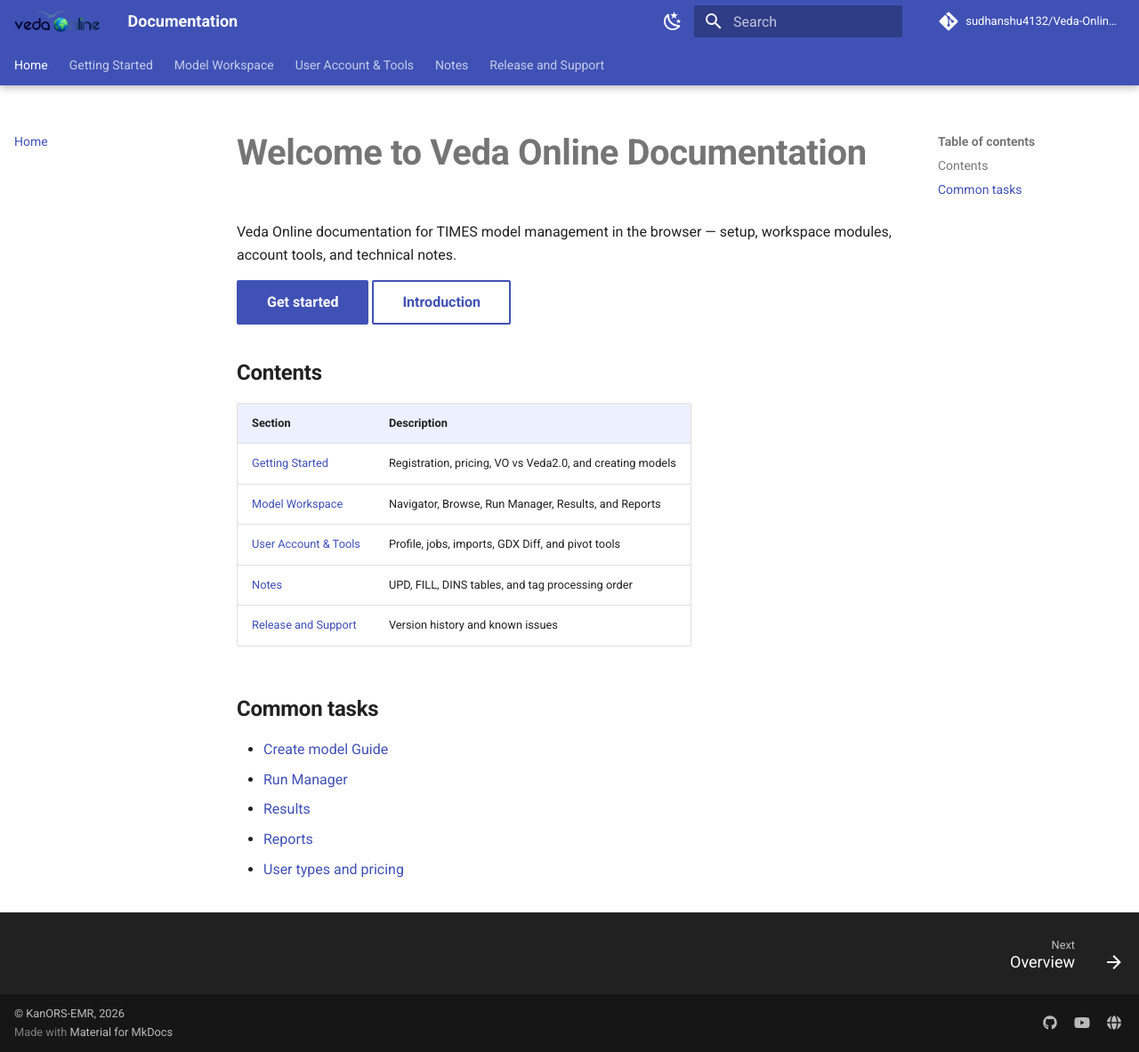
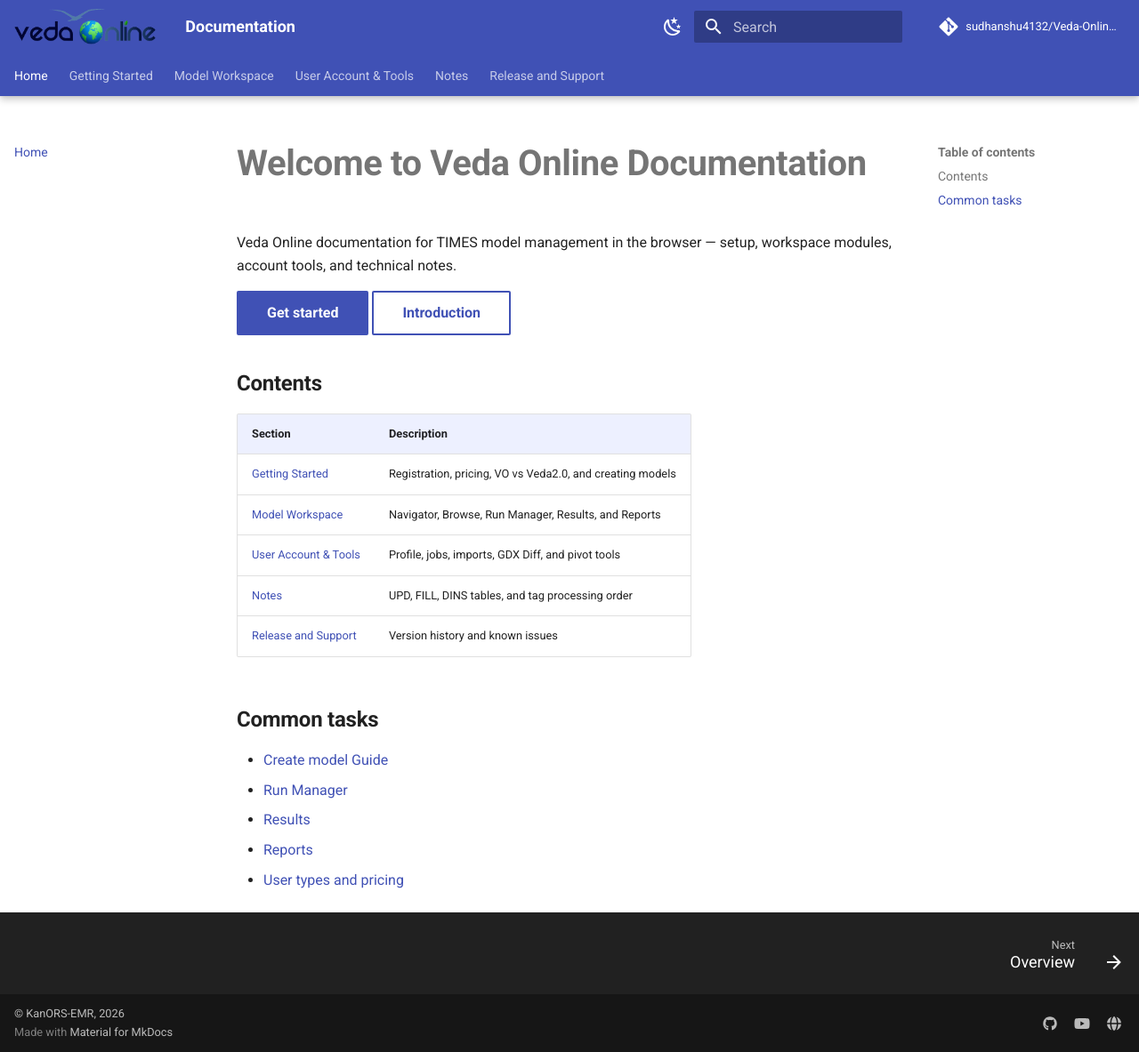
Before and after one commit to sudhanshu4132/Veda-Online-Documentation, an MkDocs documentation site: the page built from docs/index.md, in a window 1280 px wide and 1183 px high. Shown: the whole window at 89% size. Built offline with MkDocs 1.6.1 and Material for MkDocs 9.7.7, drawn with Linux system fonts in a browser that asks for light colours; comment, search, counter and statistics services are not loaded.

Commit message:
Add favicon and title.

```diff
--- a/docs/_static/custom.css
+++ b/docs/_static/custom.css
@@ -1,6 +1,29 @@
 .wy-nav-content,
 .md-grid {
   max-width: 1400px;
+}
+
+/* Full "veda online" wordmark in the header (not a tiny cropped icon) */
+.md-header__button.md-logo {
+  padding-top: 0.3rem;
+  padding-bottom: 0.3rem;
+  margin-right: 0.25rem;
+}
+
+.md-header__button.md-logo img,
+.md-header__button.md-logo svg {
+  height: 2rem;
+  width: auto;
+  max-width: 11rem;
+  object-fit: contain;
+}
+
+.md-nav__button.md-logo img,
+.md-nav__button.md-logo svg {
+  height: 2.4rem;
+  width: auto;
+  max-width: 12rem;
+  object-fit: contain;
 }
 
 html {
--- a/mkdocs.yml
+++ b/mkdocs.yml
@@ -10,8 +10,9 @@
 
 theme:
   name: material
+  custom_dir: overrides
   logo: _static/vo_logo_bg_transparent.png
-  favicon: _static/vo_logo_bg_transparent.png
+  favicon: _static/vo_favicon.png
   features:
     - navigation.tabs
     - navigation.tabs.sticky
```
Also changed, not shown: overrides/main.html (added, +11 -0 lines), docs/_static/vo_favicon.png (added).
